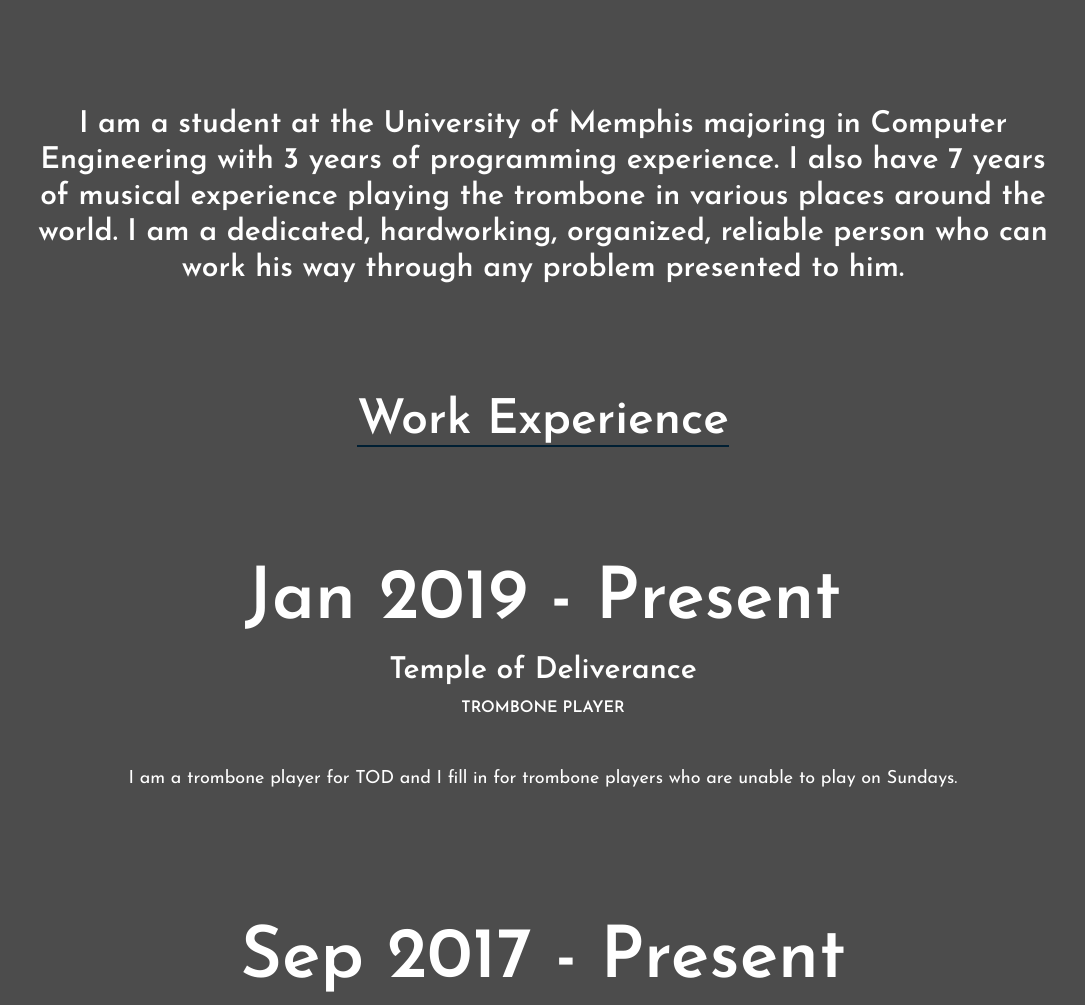
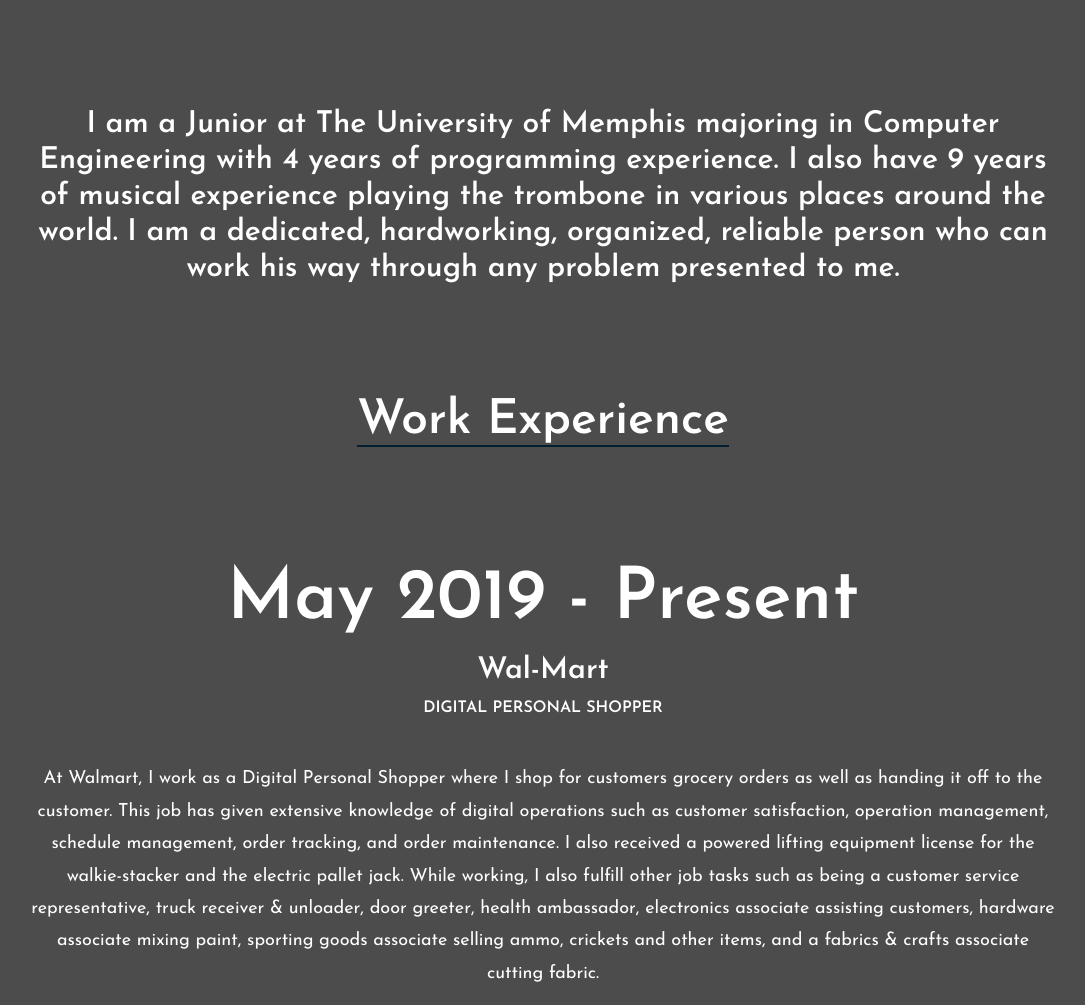
Before and after one commit to USAChannel22/jrwrght.me, a plain HTML site: page index.html in a window 1280 px wide. Shown: the part 2264-3269 px from the top of the page, without its empty margins (97-1182 px from the left). Drawn offline with nearby package versions, Linux system fonts and the light colour scheme.

Commit message:
Updated About Me And Work Experience

```diff
--- a/index.html
+++ b/index.html
@@ -138,13 +138,20 @@
 							<div class="section-title">
 								<h2>About Me</h2>
 							</div>
-									<h3>I am a student at the University of Memphis majoring in Computer Engineering with 3 years of programming experience. I also have 7 years of musical experience playing the trombone in various places around the world. I am a dedicated, hardworking, organized, reliable person who can work his way through any problem presented to him.</h3>
+									<h3>I am a Junior at The University of Memphis majoring in Computer Engineering with 4 years of programming experience. I also have 9 years of musical experience playing the trombone in various places around the world. I am a dedicated, hardworking, organized, reliable person who can work his way through any problem presented to me.</h3>
 
 						</div>
 						<div class="section-title">
 							<h2>Work Experience</h2>
 						</div>
 						<ul class="resume-list">
+							<li>
+								<h2>May 2019 - Present</h2>
+								<h3>Wal-Mart</h3>
+								<h4>Digital Personal Shopper</h4>
+								<p>At Walmart, I work as a Digital Personal Shopper where I shop for customers grocery orders as well as handing it off to the customer. This job has given extensive knowledge of digital operations such as customer satisfaction, operation management, schedule management, order tracking, and order maintenance. I also received a powered lifting equipment license for the walkie-stacker and the electric pallet jack. While working, I also fulfill other job tasks such as being a customer service representative, truck receiver & unloader, door greeter, health ambassador, electronics associate assisting customers, hardware associate mixing paint, sporting goods associate selling ammo, crickets and other items, and a fabrics & crafts associate cutting fabric.</p>
+							</li>
+
 							<li>
 								<h2>Jan 2019 - Present</h2>
 								<h3>Temple of Deliverance</h3>
```
